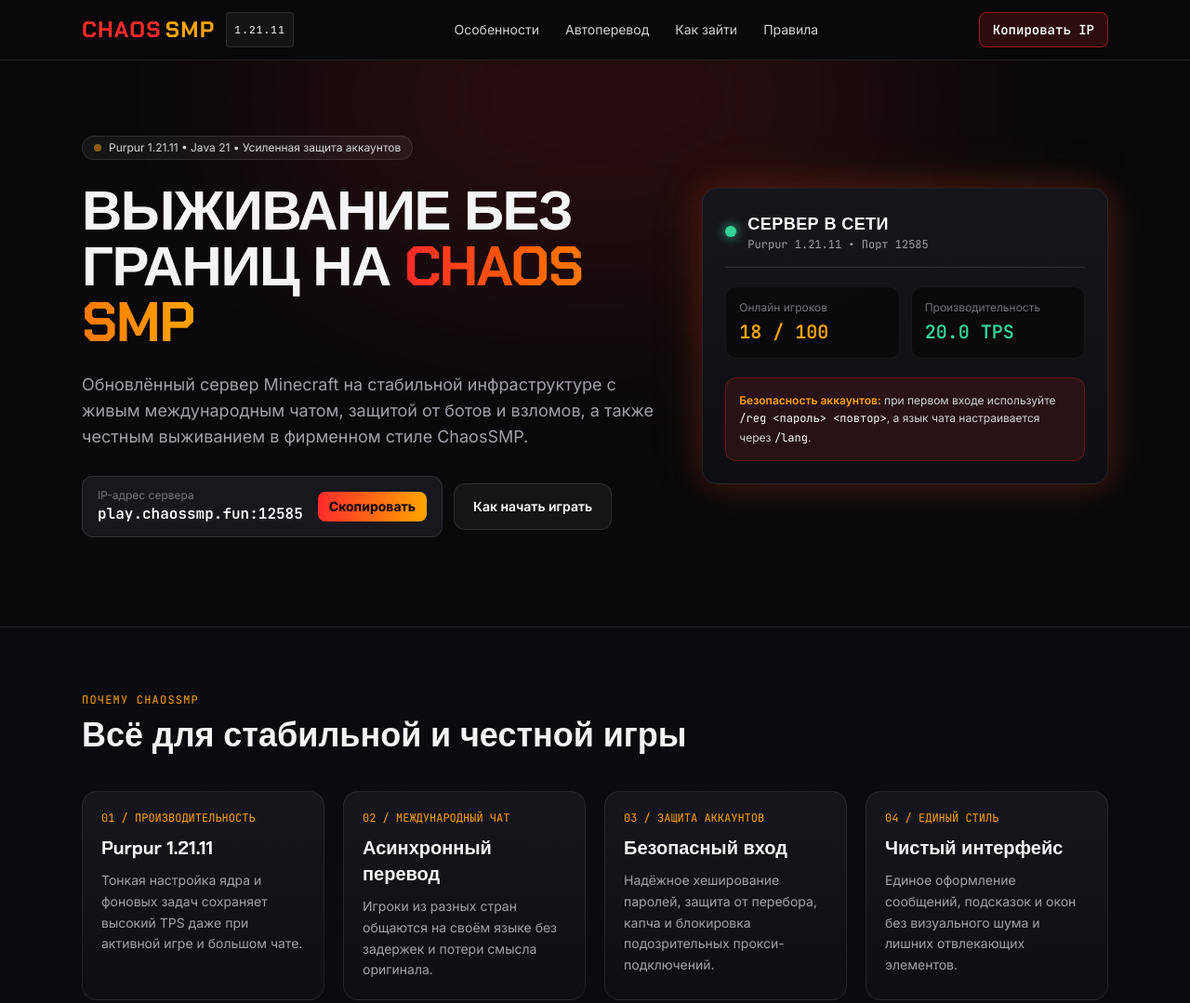
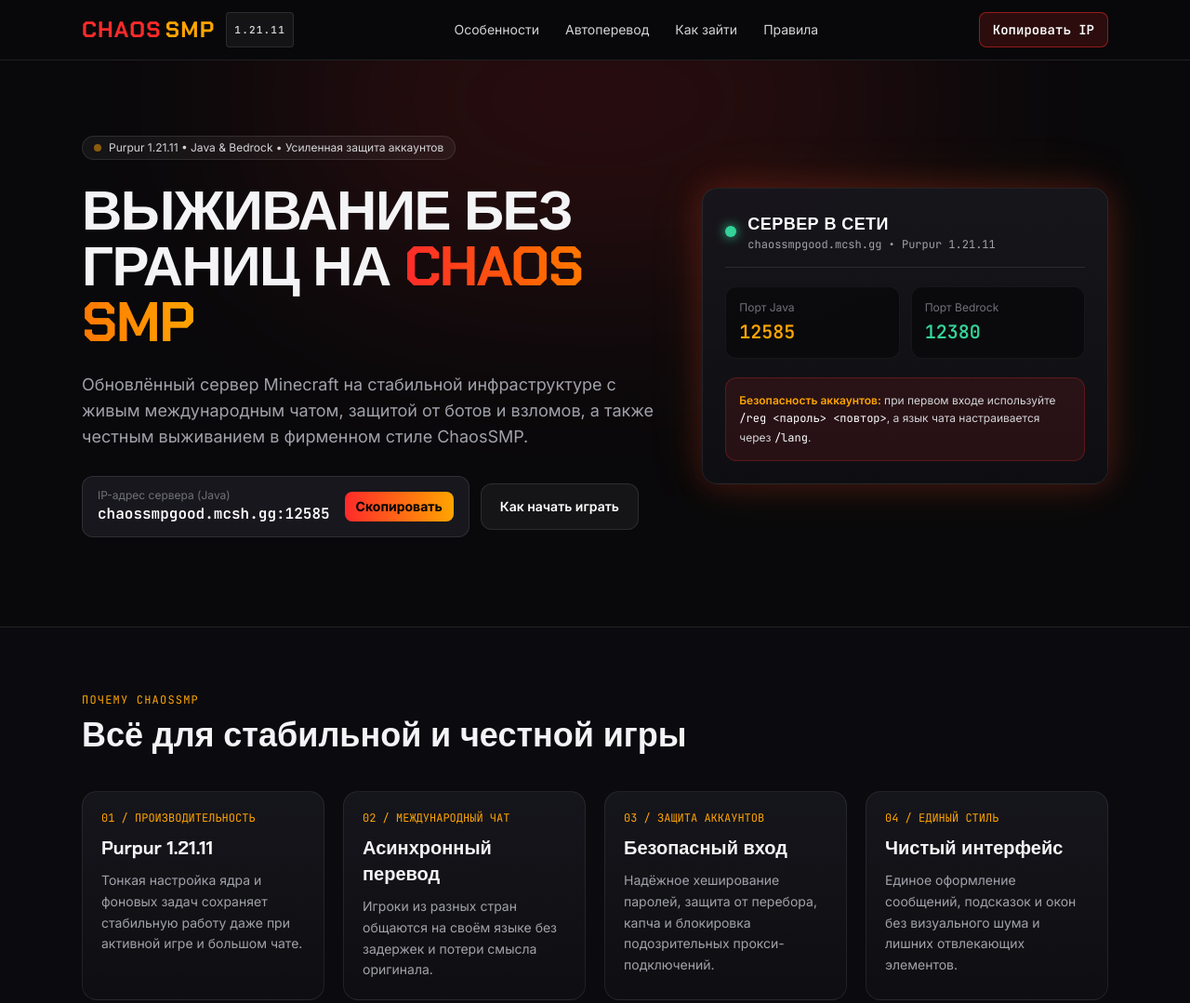
Before and after one commit to bobrykmv-lgtm/chaossmp-site, a plain HTML site: page index.html in a window 1280 px wide. Shown: the top 1079 px of the page at 93% size. Drawn offline with nearby package versions, Linux system fonts and the light colour scheme.

Commit message:
Update index.html

```diff
--- a/index.html
+++ b/index.html
@@ -90,7 +90,7 @@
         <div class="lg:col-span-7 space-y-6">
           <div class="inline-flex items-center gap-2 px-3 py-1 rounded-full bg-white/5 border border-white/10 text-xs text-zinc-300">
             <span class="w-2 h-2 rounded-full bg-neonOrange animate-pulse"></span>
-            <span>Purpur 1.21.11 • Java 21 • Усиленная защита аккаунтов</span>
+            <span>Purpur 1.21.11 • Java &amp; Bedrock • Усиленная защита аккаунтов</span>
           </div>
 
           <h1 class="font-display text-4xl sm:text-6xl font-bold leading-tight tracking-tight">
@@ -105,8 +105,8 @@
           <div class="flex flex-col sm:flex-row items-stretch sm:items-center gap-3 pt-1">
             <div class="flex items-center justify-between gap-4 px-4 py-3 rounded-xl bg-surfaceAlt border border-white/10 font-mono text-sm sm:text-base">
               <div>
-                <span class="text-zinc-500 text-xs block font-sans">IP-адрес сервера</span>
-                <span id="server-ip" class="text-white font-semibold">play.chaossmp.fun:12585</span>
+                <span class="text-zinc-500 text-xs block font-sans">IP-адрес сервера (Java)</span>
+                <span id="server-ip" class="text-white font-semibold">chaossmpgood.mcsh.gg:12585</span>
               </div>
               <button onclick="copyServerAddress()" class="px-3 py-1.5 rounded-lg bg-gradient-to-r from-neonRed to-neonOrange text-black font-sans font-bold text-xs sm:text-sm hover:opacity-95 transition cursor-pointer">
                 Скопировать
@@ -127,19 +127,19 @@
                 <span class="w-3 h-3 rounded-full bg-emerald-400 shadow-[0_0_12px_#34d399]"></span>
                 <div>
                   <div class="font-display font-bold text-lg tracking-wide text-white">СЕРВЕР В СЕТИ</div>
-                  <div class="text-xs text-zinc-400 font-mono">Purpur 1.21.11 • Порт 12585</div>
+                  <div class="text-xs text-zinc-400 font-mono">chaossmpgood.mcsh.gg • Purpur 1.21.11</div>
                 </div>
               </div>
             </div>
 
             <div class="grid grid-cols-2 gap-3 text-sm">
               <div class="p-3.5 rounded-xl bg-obsidian/80 border border-white/5">
-                <div class="text-zinc-500 text-xs">Онлайн игроков</div>
-                <div class="font-mono text-xl font-bold text-neonOrange mt-1">18 / 100</div>
+                <div class="text-zinc-500 text-xs">Порт Java</div>
+                <div class="font-mono text-xl font-bold text-neonOrange mt-1">12585</div>
               </div>
               <div class="p-3.5 rounded-xl bg-obsidian/80 border border-white/5">
-                <div class="text-zinc-500 text-xs">Производительность</div>
-                <div class="font-mono text-xl font-bold text-emerald-400 mt-1">20.0 TPS</div>
+                <div class="text-zinc-500 text-xs">Порт Bedrock</div>
+                <div class="font-mono text-xl font-bold text-emerald-400 mt-1">12380</div>
               </div>
             </div>
 
@@ -164,7 +164,7 @@
         <div class="chaos-card rounded-2xl p-5 space-y-2.5">
           <div class="font-mono text-xs text-neonOrange">01 / ПРОИЗВОДИТЕЛЬНОСТЬ</div>
           <h3 class="font-display text-xl font-bold">Purpur 1.21.11</h3>
-          <p class="text-sm text-zinc-400 leading-relaxed">Тонкая настройка ядра и фоновых задач сохраняет высокий TPS даже при активной игре и большом чате.</p>
+          <p class="text-sm text-zinc-400 leading-relaxed">Тонкая настройка ядра и фоновых задач сохраняет стабильную работу даже при активной игре и большом чате.</p>
         </div>
 
         <div class="chaos-card rounded-2xl p-5 space-y-2.5">
@@ -232,7 +232,9 @@
         <div class="chaos-card rounded-2xl p-6 space-y-3">
           <div class="w-8 h-8 rounded-lg bg-neonRed/20 border border-neonRed/40 text-neonRed font-mono font-bold flex items-center justify-center text-sm">1</div>
           <h3 class="font-display text-xl font-bold">Выберите версию 1.21.11</h3>
-          <p class="text-sm text-zinc-400 leading-relaxed">Запустите клиент Minecraft версии <span class="text-white font-mono">1.21.11</span> и добавьте сервер по адресу <span class="text-neonOrange font-mono">play.chaossmp.fun:12585</span>.</p>
+          <p class="text-sm text-zinc-400 leading-relaxed">
+            Запустите Minecraft <span class="text-white font-mono">1.21.11</span> и укажите адрес <span class="text-neonOrange font-mono">chaossmpgood.mcsh.gg</span>. Для Java используйте порт <span class="text-white font-mono">12585</span>, а для Bedrock — порт <span class="text-white font-mono">12380</span>.
+          </p>
         </div>
 
         <div class="chaos-card rounded-2xl p-6 space-y-3">
@@ -302,7 +304,7 @@
         <span class="font-sans font-normal text-xs text-zinc-500 ml-2">• Не связано с Mojang AB</span>
       </div>
       <div class="font-mono text-xs text-zinc-500">
-        Minecraft 1.21.11 • play.chaossmp.fun:12585
+        Minecraft 1.21.11 • chaossmpgood.mcsh.gg (Java 12585 / Bedrock 12380)
       </div>
     </div>
   </footer>
```
